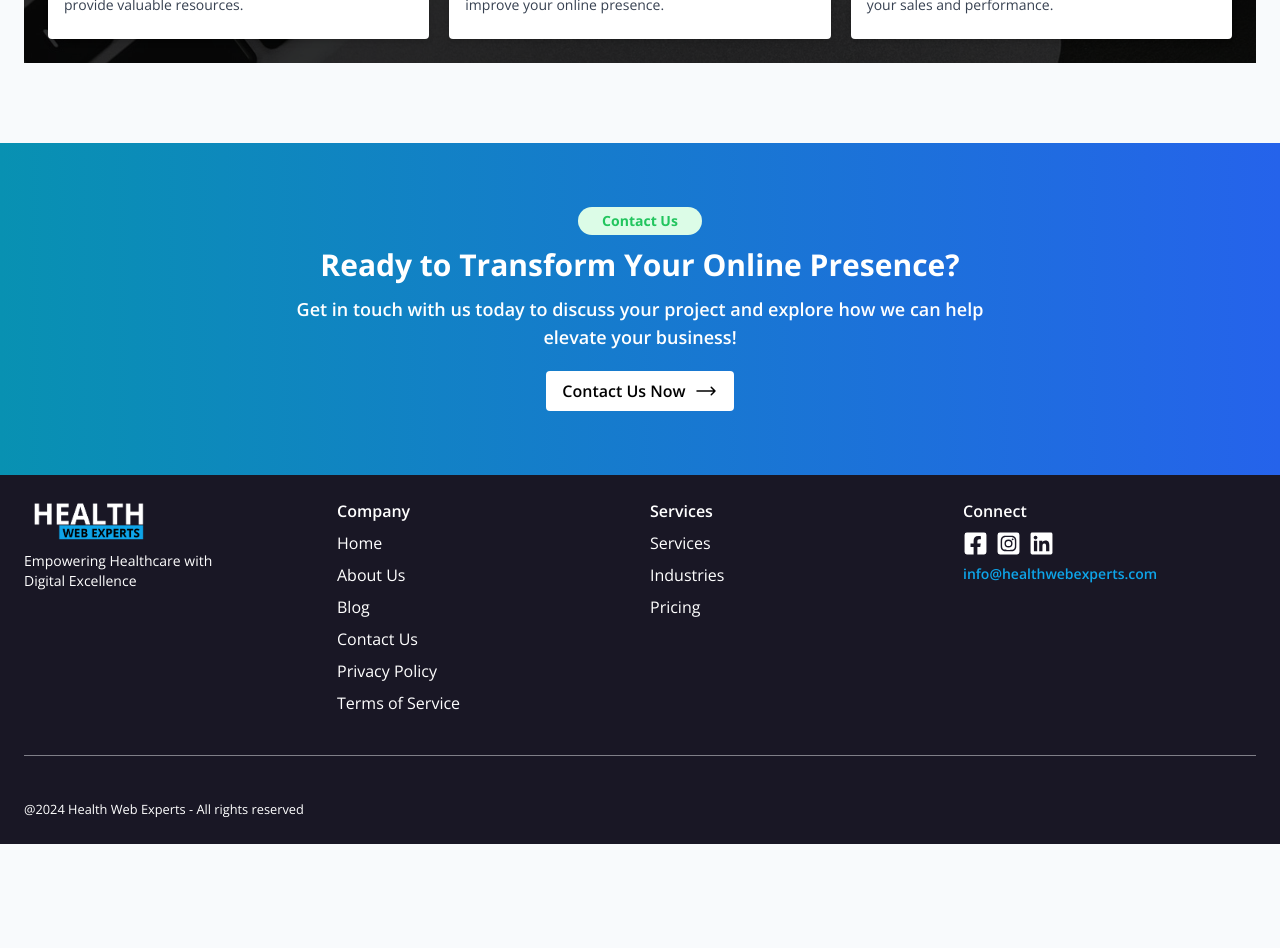
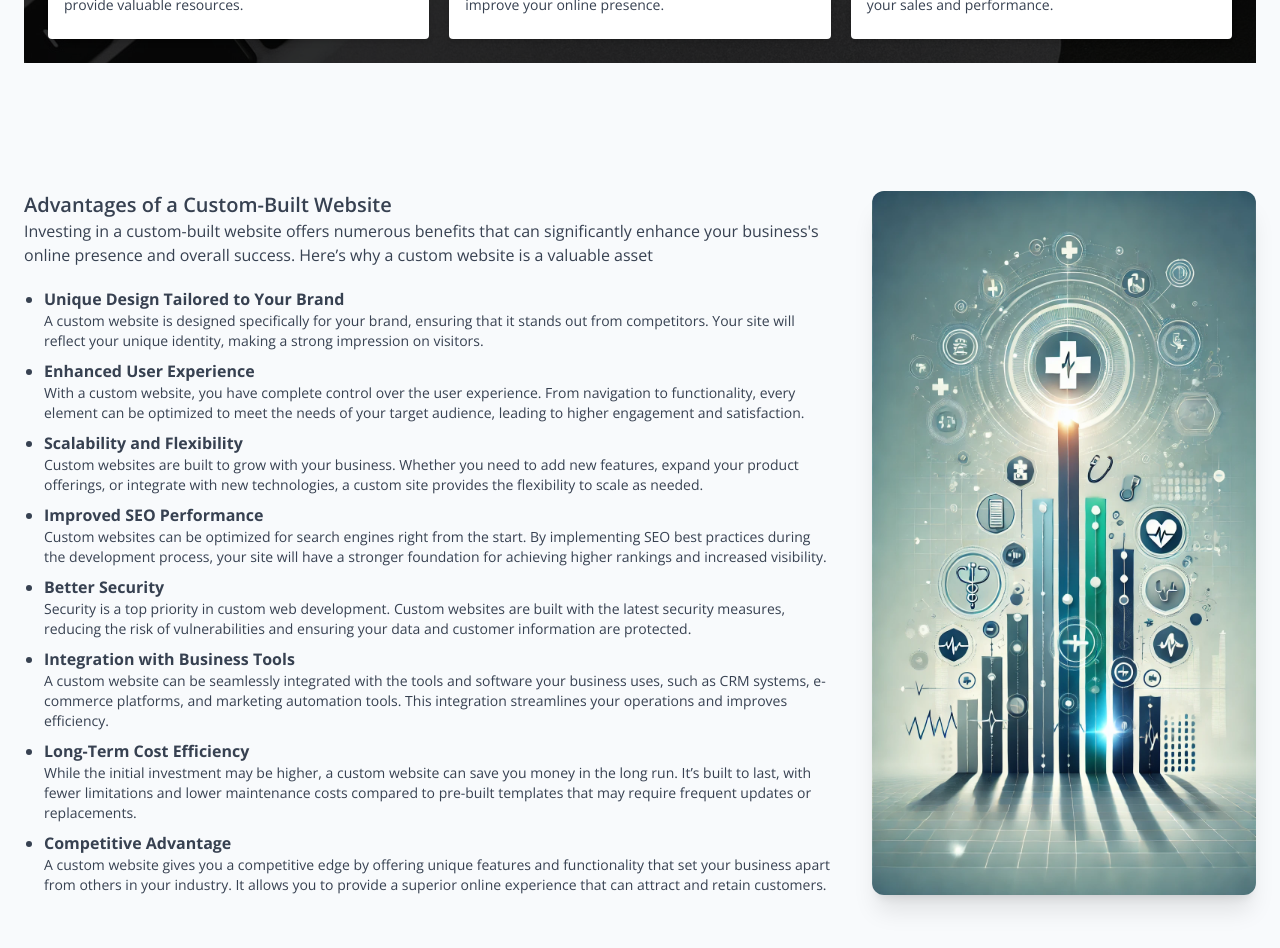
Before and after one commit to lmigonzalez/health-site-solutions, a Next.js app: page /industries in a window 1280 px wide. Shown: the part 1720-2668 px from the top of the page. Before the commit the page ends 2564 px from the top, so only its background shows below. Built offline with nearby package versions, Linux system fonts and the light colour scheme.

Commit message:
industry section

```diff
--- a/src/app/(pages)/industries/clinics/page.tsx
+++ /dev/null
@@ -1,5 +0,0 @@
-import React from "react";
-
-export default function Page() {
-  return <main>page</main>;
-}
--- a/src/app/(pages)/industries/health-wellness-centers/page.tsx
+++ /dev/null
@@ -1,5 +0,0 @@
-import React from "react";
-
-export default function Page() {
-  return <main>page</main>;
-}
--- a/src/app/(pages)/industries/hospitals/page.tsx
+++ /dev/null
@@ -1,5 +0,0 @@
-import React from "react";
-
-export default function Page() {
-  return <main>page</main>;
-}
--- a/src/app/(pages)/industries/medical-equipment-suppliers/page.tsx
+++ /dev/null
@@ -1,5 +0,0 @@
-import React from "react";
-
-export default function Page() {
-  return <main>page</main>;
-}
--- a/src/app/(pages)/industries/page.tsx
+++ b/src/app/(pages)/industries/page.tsx
@@ -1,8 +1,7 @@
 import React from "react";
 import CustomHeader from "@/components/CustomHeader";
 import Image from "next/image";
-import Link from "next/link";
-import { FaExternalLinkAlt } from "react-icons/fa";
+
 import { Metadata } from "next";
 export const metadata: Metadata = {
   title: "Industries We Serve | Health Web Experts",
@@ -125,6 +124,41 @@ export default function Page() {
         "We develop e-commerce websites for medical supply companies, ensuring a secure and efficient online shopping experience. Our speed optimization and analytics and reporting services help you maximize your sales and performance.",
     },
   ];
+
+  const benefits = [
+    {
+      bold: "Unique Design Tailored to Your Brand",
+      text: "A custom website is designed specifically for your brand, ensuring that it stands out from competitors. Your site will reflect your unique identity, making a strong impression on visitors.",
+    },
+    {
+      bold: "Enhanced User Experience",
+      text: "With a custom website, you have complete control over the user experience. From navigation to functionality, every element can be optimized to meet the needs of your target audience, leading to higher engagement and satisfaction.",
+    },
+    {
+      bold: "Scalability and Flexibility",
+      text: "Custom websites are built to grow with your business. Whether you need to add new features, expand your product offerings, or integrate with new technologies, a custom site provides the flexibility to scale as needed.",
+    },
+    {
+      bold: " Improved SEO Performance",
+      text: "Custom websites can be optimized for search engines right from the start. By implementing SEO best practices during the development process, your site will have a stronger foundation for achieving higher rankings and increased visibility.",
+    },
+    {
+      bold: "Better Security",
+      text: "Security is a top priority in custom web development. Custom websites are built with the latest security measures, reducing the risk of vulnerabilities and ensuring your data and customer information are protected.",
+    },
+    {
+      bold: "Integration with Business Tools",
+      text: "A custom website can be seamlessly integrated with the tools and software your business uses, such as CRM systems, e-commerce platforms, and marketing automation tools. This integration streamlines your operations and improves efficiency.",
+    },
+    {
+      bold: "Long-Term Cost Efficiency",
+      text: "While the initial investment may be higher, a custom website can save you money in the long run. It’s built to last, with fewer limitations and lower maintenance costs compared to pre-built templates that may require frequent updates or replacements.",
+    },
+    {
+      bold: "Competitive Advantage",
+      text: "A custom website gives you a competitive edge by offering unique features and functionality that set your business apart from others in your industry. It allows you to provide a superior online experience that can attract and retain customers.",
+    },
+  ];
   return (
     <main className="pt-16 md:px-6">
       <CustomHeader
@@ -135,9 +169,8 @@ export default function Page() {
       <div className="page-w custom-space grid grid-cols-2 gap-5 px-6 md:grid-cols-5 md:px-0">
         {healthcareSectors.map((item, index) => {
           return (
-            <Link
+            <div
               key={index}
-              href={`industries/${correctUrl(item)}`}
               className={`${index === 0 ? "md:row-span-2" : ""} `}
             >
               <div className="flex h-full flex-col items-center justify-center gap-1 rounded border-x border-sky-500 bg-white px-1 py-2 text-center transition-all hover:shadow">
@@ -154,7 +187,7 @@ export default function Page() {
                   {item}
                 </h5>
               </div>
-            </Link>
+            </div>
           );
         })}
       </div>
@@ -167,13 +200,9 @@ export default function Page() {
               key={index}
               className={`${index === 0 ? "md:row-span-2" : ""} relative z-10 flex flex-col justify-start gap-2 rounded bg-white p-4 shadow-md`}
             >
-              <Link
-                className="flex items-center gap-1 underline underline-offset-2 transition-colors hover:text-sky-500 hover:decoration-sky-500"
-                href={`industries/${correctUrl(item.title)}`}
-              >
+              <div className="flex items-center gap-1">
                 <h4 className="text-xl font-semibold">{item.title}</h4>
-                <FaExternalLinkAlt />
-              </Link>
+              </div>
               <p className="text-sm">{item.description}</p>
               <ul className="mt-auto hidden list-inside list-disc text-sm md:block">
                 {item.list?.map((item, index) => {
@@ -189,6 +218,42 @@ export default function Page() {
           );
         })}
       </div>
+
+      <div className="custom-space page-w px-6 md:px-0">
+        <div className="custom-space grid gap-10 md:grid-cols-3">
+          <div className="md:col-span-2">
+            {" "}
+            <h2 className="text-xl font-semibold">
+              Advantages of a Custom-Built Website
+            </h2>
+            <p className="">
+              Investing in a custom-built website offers numerous benefits that
+              can significantly enhance your business's online presence and
+              overall success. Here’s why a custom website is a valuable asset
+            </p>
+            <ul className="ml-5 mt-5 list-disc space-y-2">
+              {benefits.map((item, index) => {
+                return (
+                  <li key={index}>
+                    <b>{item.bold}</b>
+                    <p className="text-sm">{item.text}</p>
+                  </li>
+                );
+              })}
+            </ul>
+          </div>
+
+          <div className="hidden justify-center md:col-span-1 md:flex">
+            <Image
+              src={"/industries/Healthcare Business Growth Chart.webp"}
+              alt="A vertical graphic showing a rising chart symbolizing growth in the healthcare business, featuring healthcare-related icons like a stethoscope, medical cross, and heart symbol, with an upward trend representing success in the industry."
+              width={1000}
+              height={1000}
+              className="max-h-[800px] w-auto rounded-xl shadow-xl"
+            />
+          </div>
+        </div>
+      </div>
     </main>
   );
 }
--- a/src/app/(pages)/industries/private-practices/pages.tsx
+++ /dev/null
@@ -1,5 +0,0 @@
-import React from "react";
-
-export default function Page() {
-  return <main>page</main>;
-}
--- a/src/app/(pages)/industries/telemedicine-providers/page.tsx
+++ /dev/null
@@ -1,5 +0,0 @@
-import React from "react";
-
-export default function Page() {
-  return <main>page</main>;
-}
```
Also changed, not shown: public/industries/Healthcare Business Growth Chart.webp (added).
